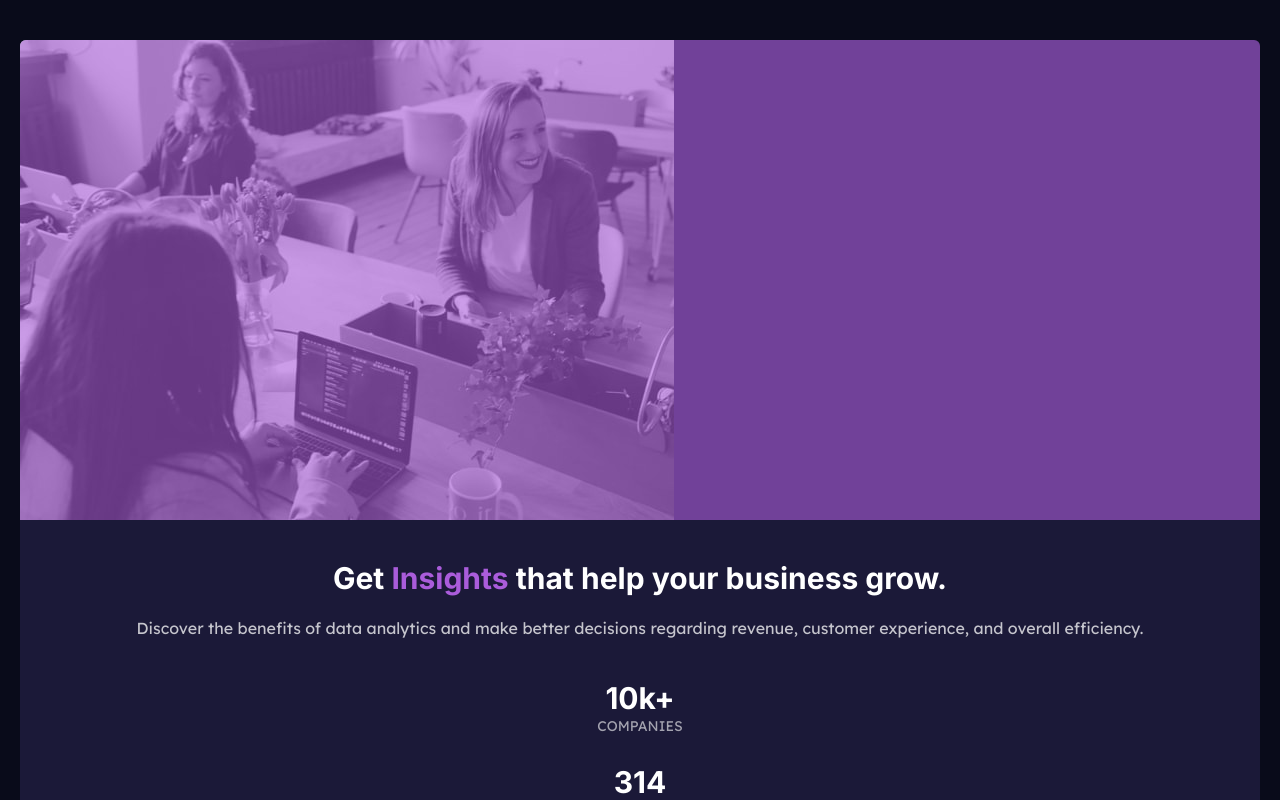
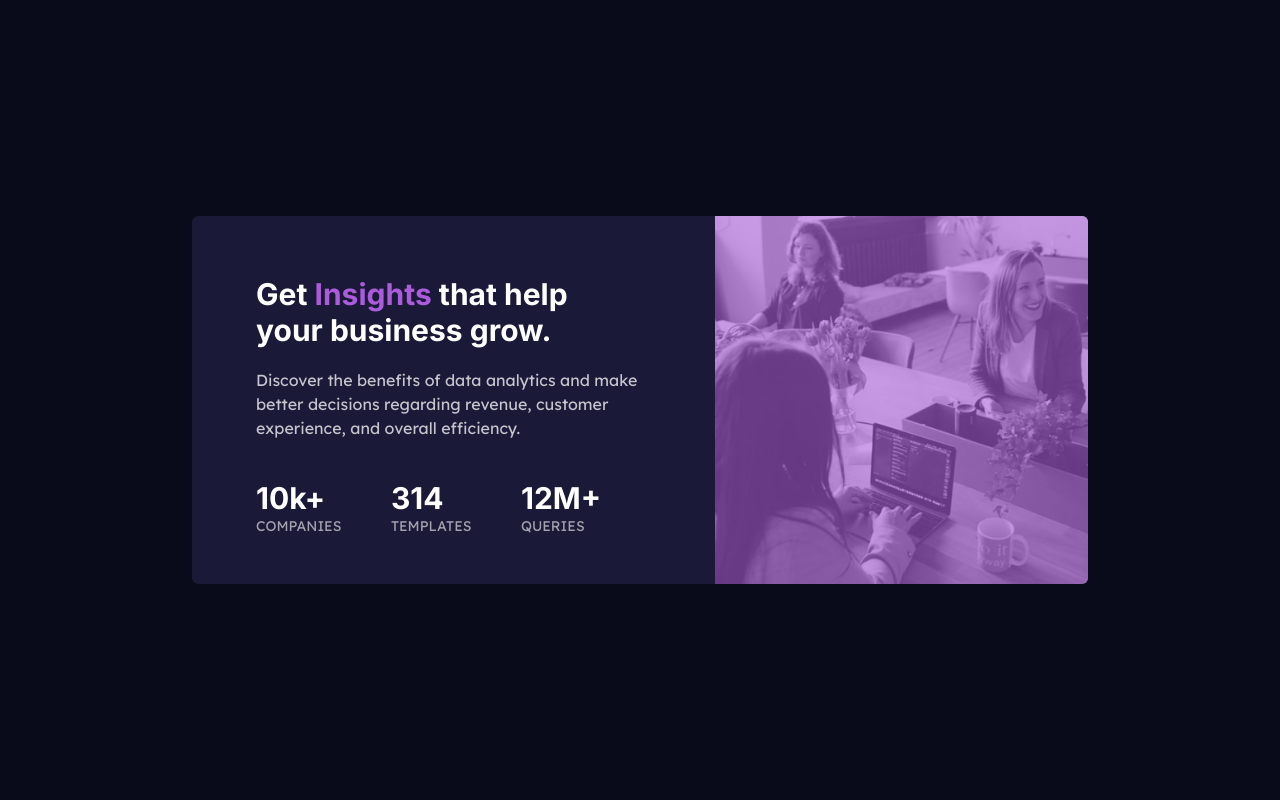
Before and after one commit to auto200/design-implementations, a Next.js app in the folder components/: page /stats-preview-card in a window 1280 px wide. Shown: the top 800 px of the page. Built offline with nearby package versions, Linux system fonts and the light colour scheme.

Commit message:
Desktop design

```diff
--- a/components/pages/stats-preview-card/index.tsx
+++ b/components/pages/stats-preview-card/index.tsx
@@ -1,4 +1,3 @@
-import { Fragment } from "react";
 import Head from "next/head";
 
 const stats = [
@@ -32,32 +31,40 @@ const StatsPreview = () => {
         />
       </Head>
 
-      <div className="bg-SPC-bg min-h-screen px-5 py-10 font-lexend-deca">
-        <div className="text-SPC-text-primary bg-SPC-card-bg rounded-md overflow-hidden text-center">
-          <div className="relative">
+      {/* wrapper */}
+      <div className="bg-SPC-bg min-h-screen px-5 py-10 font-lexend-deca sm:flex sm:items-center sm:justify-center">
+        {/* card */}
+        <div className="text-SPC-text-primary bg-SPC-card-bg rounded-md overflow-hidden text-center sm:flex sm:max-w-4xl sm:text-left">
+          <div className="relative sm:w-5/12 sm:order-1">
             <img
               src="/stats-preview-card/image-header-mobile.jpg"
-              className="filter"
+              className=" sm:hidden"
+            />
+            <img
+              src="/stats-preview-card/image-header-desktop.jpg"
+              className="hidden sm:inline sm:w-full sm:h-full sm:object-cover"
             />
             <div className="absolute top-0 left-0 w-full h-full z-10 bg-SPC-accent opacity-60" />
           </div>
-          <div className="px-5">
-            <div className="text-3xl mt-10 mb-5 font-inter font-bold">
+          <div className="px-5 sm:px-16 sm:py-5 sm:w-7/12">
+            <div className="text-3xl mt-10 mb-5 font-inter font-bold sm:max-w-sm">
               Get <span className="text-SPC-accent">Insights</span> that help
               your business grow.
             </div>
-            <div className="text-SPC-text-secondary mb-10">
+            <div className="text-SPC-text-secondary mb-10 sm:max-w-sm">
               Discover the benefits of data analytics and make better decisions
               regarding revenue, customer experience, and overall efficiency.
             </div>
+            <div className="sm:flex">
               {stats.map(({ text, subText }) => (
-              <Fragment key={text}>
+                <div key={text + subText} className="sm:mr-auto">
                   <h3 className="text-3xl font-inter font-bold">{text}</h3>
                   <p className="uppercase text-sm text-SPC-text-tertiary mb-7">
                     {subText}
                   </p>
-              </Fragment>
+                </div>
               ))}
+            </div>
           </div>
         </div>
       </div>
```
Lines whose indentation alone changed are shown as unchanged.
